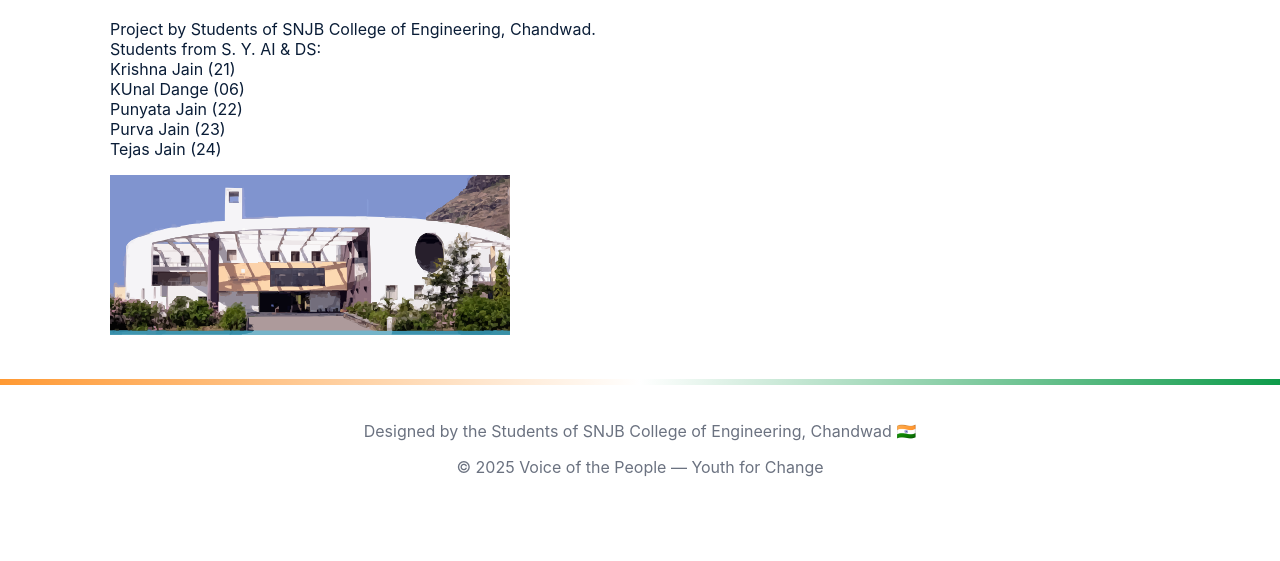
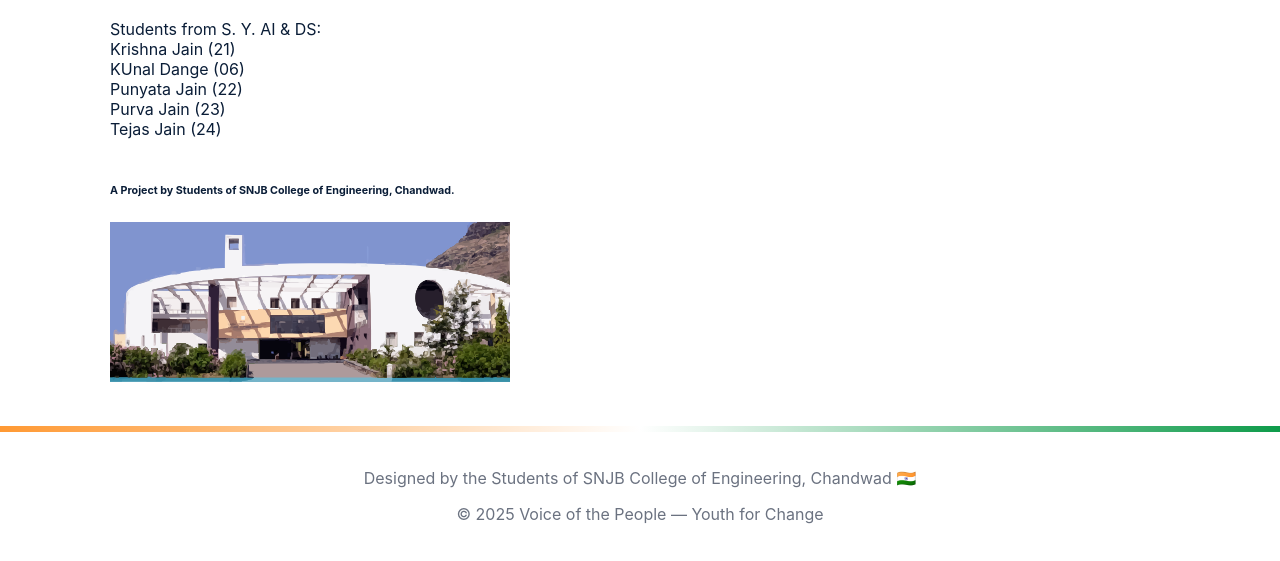
Before and after one commit to TejasJain676/voice-of-the-people, a plain HTML site: page contact.html in a window 1280 px wide. Shown: the part 139-700 px from the top of the page. Drawn offline with Linux system fonts and the light colour scheme; no server answers.

Commit message:
Update contact.html

```diff
--- a/contact.html
+++ b/contact.html
@@ -24,13 +24,14 @@
 
 <main class="container">
 <h1>Contact Us</h1>
-<p>Project by Students of SNJB College of Engineering, Chandwad.<br>
+<p>
 Students from S. Y. AI & DS:<br>
   Krishna Jain (21)<br>
   KUnal Dange (06)<br>
   Punyata Jain (22)<br>
   Purva Jain (23)<br>
-  Tejas Jain (24)
+  Tejas Jain (24)<br><br>
+  <h6>A Project by Students of SNJB College of Engineering, Chandwad.</h6>
 </p>
 <img src="assets/snjb_college.svg" alt="SNJB College" style="width:100%;max-width:400px"/>
 </main>
```
